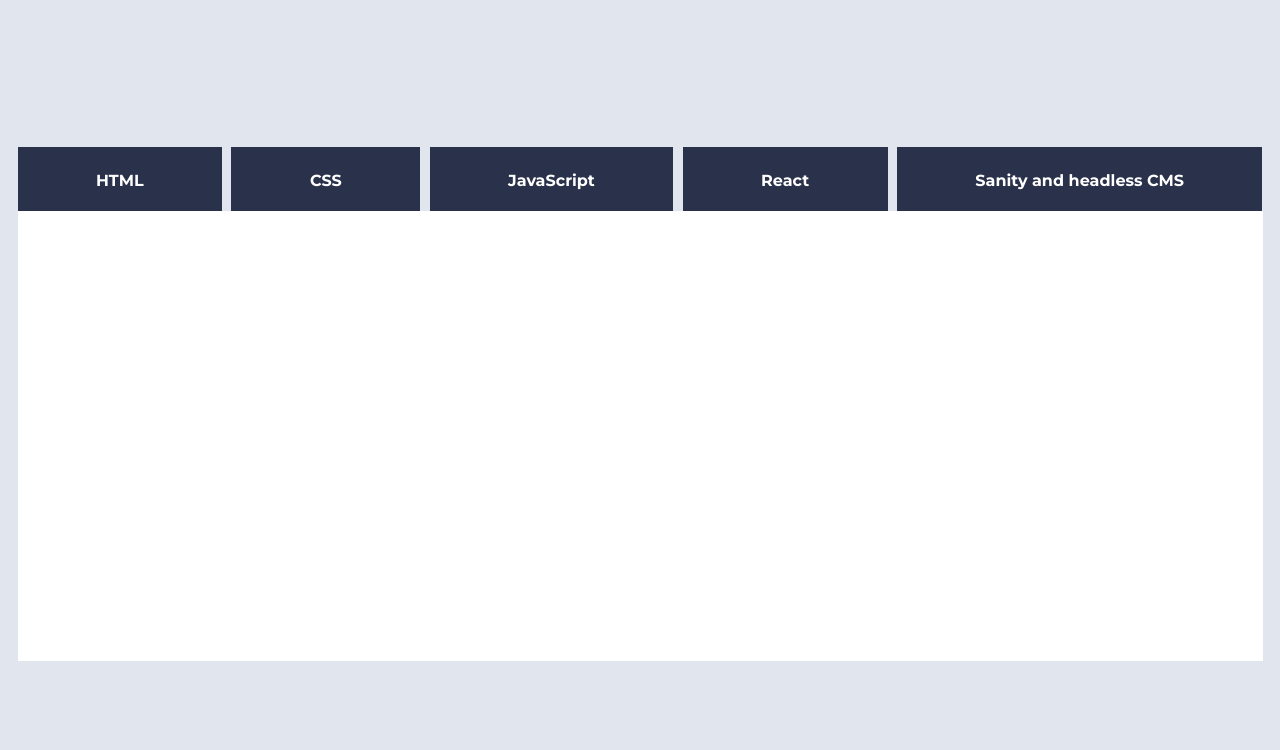
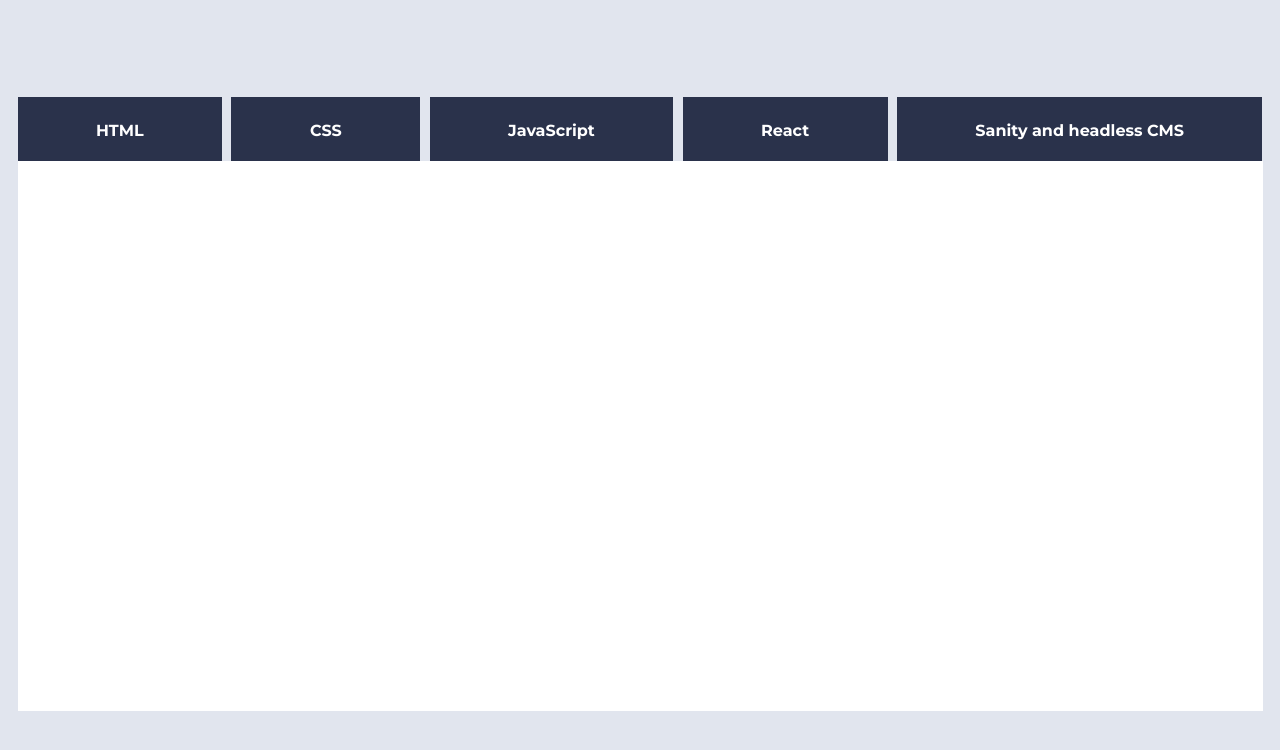
Before and after one commit to Mosh-85/uin24ak2_resource_layout_ALBINSSON, a plain HTML site: page index.html in a window 1280 px wide. Drawn offline with Linux system fonts and the light colour scheme.

Commit message:
Update style.css

```diff
--- a/style.css
+++ b/style.css
@@ -68,7 +68,7 @@ nav ul li a:hover{
 
 main{
     background-color: var(--white);
-    height: 450px;
+    height: 550px;
     width: 100%;
     margin-top: .5rem;
 }
@@ -109,6 +109,7 @@ main article ul{
 
     main {
         width: 1245px;
+        min-height: 400px;
     }
 
 
```
